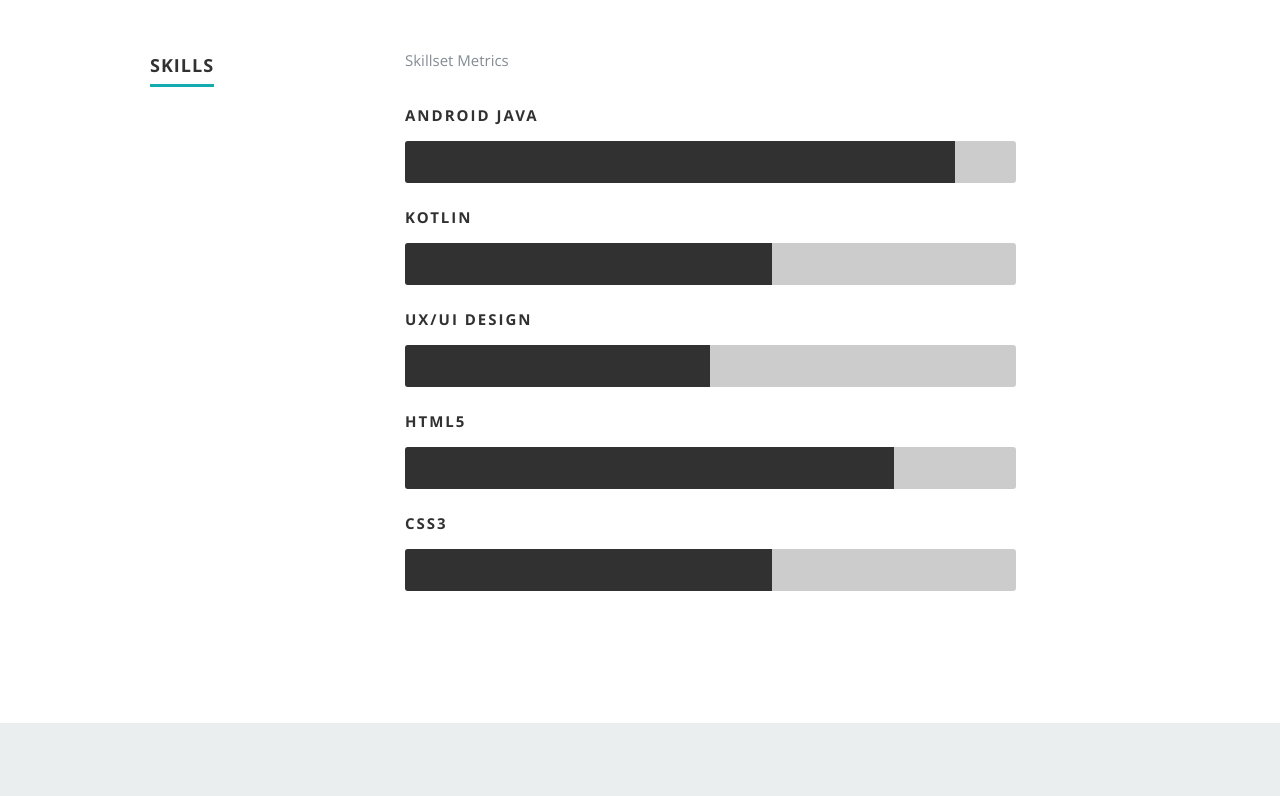
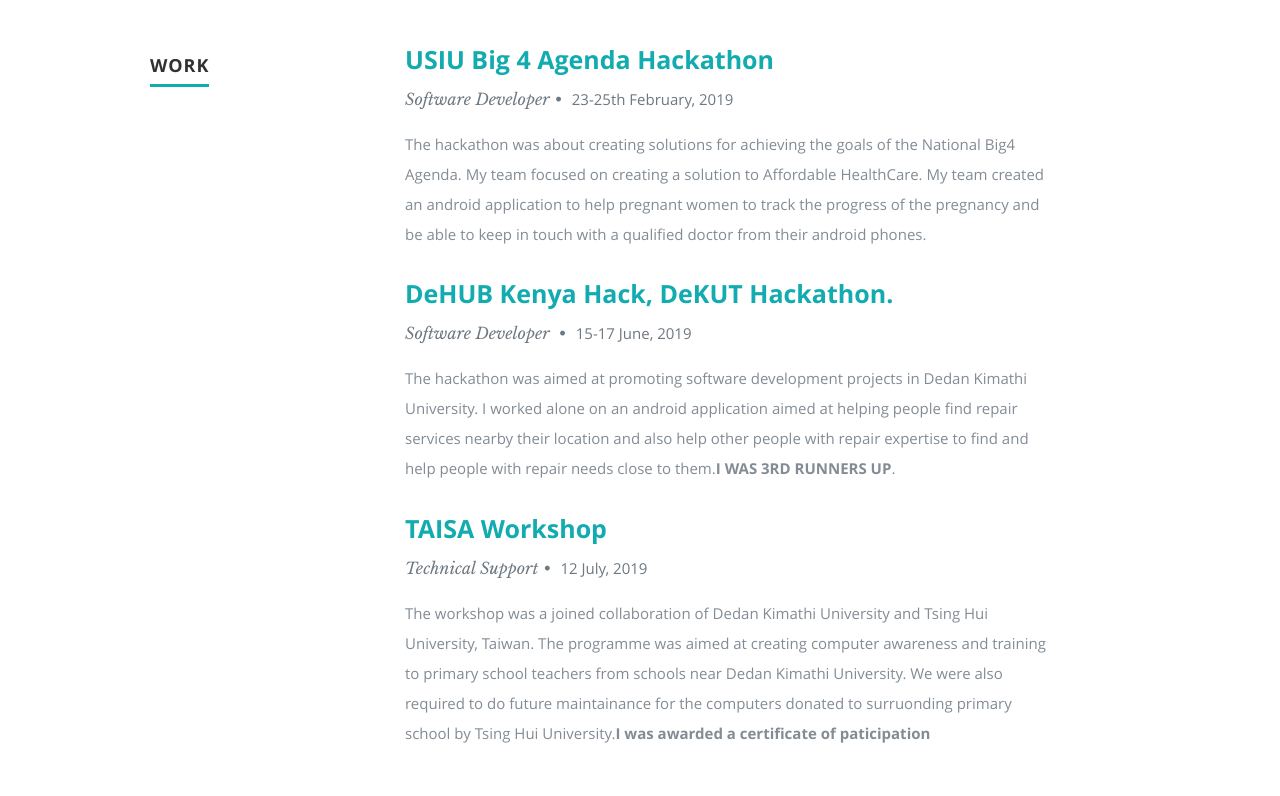
Before and after one commit to VictorKabata/victorkabata.github.io, a plain HTML site: page index.html in a window 1280 px wide. Shown: the part 1824-2620 px from the top of the page. Drawn offline with nearby package versions, Linux system fonts and the light colour scheme.

Commit message:
Update index.html

```diff
--- a/index.html
+++ b/index.html
@@ -165,7 +165,69 @@
       </div> <!-- End Education -->
 
 
+      <!-- Work
+      ----------------------------------------------- -->
+      <div class="row work">
 
+         <div class="three columns header-col">
+            <h1><span>Work</span></h1>
+         </div>
+
+         <div class="nine columns main-col">
+
+            <div class="row item">
+
+               <div class="twelve columns">
+
+                  <h3><a href="https://usiu.com">USIU Big 4 Agenda Hackathon</a></h3>
+                  <p class="info">Software Developer<span>&bull;</span> <em class="date">23-25th February, 2019</em></p>
+
+                  <p>
+                 The hackathon was about creating solutions for achieving the goals of the National Big4 Agenda. My team focused on creating a solution to Affordable HealthCare.
+                 My team created an android application to help pregnant women to track the progress of the pregnancy and be able to keep in touch with a qualified doctor from their
+                 android phones.
+                  </p>
+
+               </div>
+
+            </div> <!-- item end -->
+
+            <div class="row item">
+
+               <div class="twelve columns">
+
+                  <h3><a href="https://dkut.ac.ke/">DeHUB Kenya Hack, DeKUT Hackathon.</a></h3>
+                  <p class="info">Software Developer <span>&bull;</span> <em class="date">15-17 June, 2019</em></p>
+
+                  <p>
+                 The hackathon was aimed at promoting software development projects in Dedan Kimathi University. I worked alone on an android application aimed at helping people find
+                 repair services nearby their location and also help other people with repair expertise to find and help people with repair needs close to them.<b>I WAS 3RD RUNNERS UP</b>.</em>
+                  </p>
+
+               </div>
+
+            </div> <!-- item end -->
+
+            <div class="row item">
+
+               <div class="twelve columns">
+
+                  <h3><a href="https://usiu.com">TAISA Workshop</a></h3>
+                  <p class="info">Technical Support<span>&bull;</span> <em class="date">12 July, 2019</em></p>
+
+                  <p>
+                 The workshop was a joined collaboration of Dedan Kimathi University and Tsing Hui University, Taiwan. The programme was aimed at creating computer awareness and training
+                 to primary school teachers from schools near Dedan Kimathi University. We were also required to do future maintainance for the computers donated to surruonding
+                 primary school by Tsing Hui University.<b>I was awarded a certificate of paticipation</b>
+                  </p>
+
+               </div>
+
+            </div> <!-- item end -->
+
+         </div> <!-- main-col end -->
+
+      </div> <!-- End Work -->
 
 
       <!-- Skills
```
